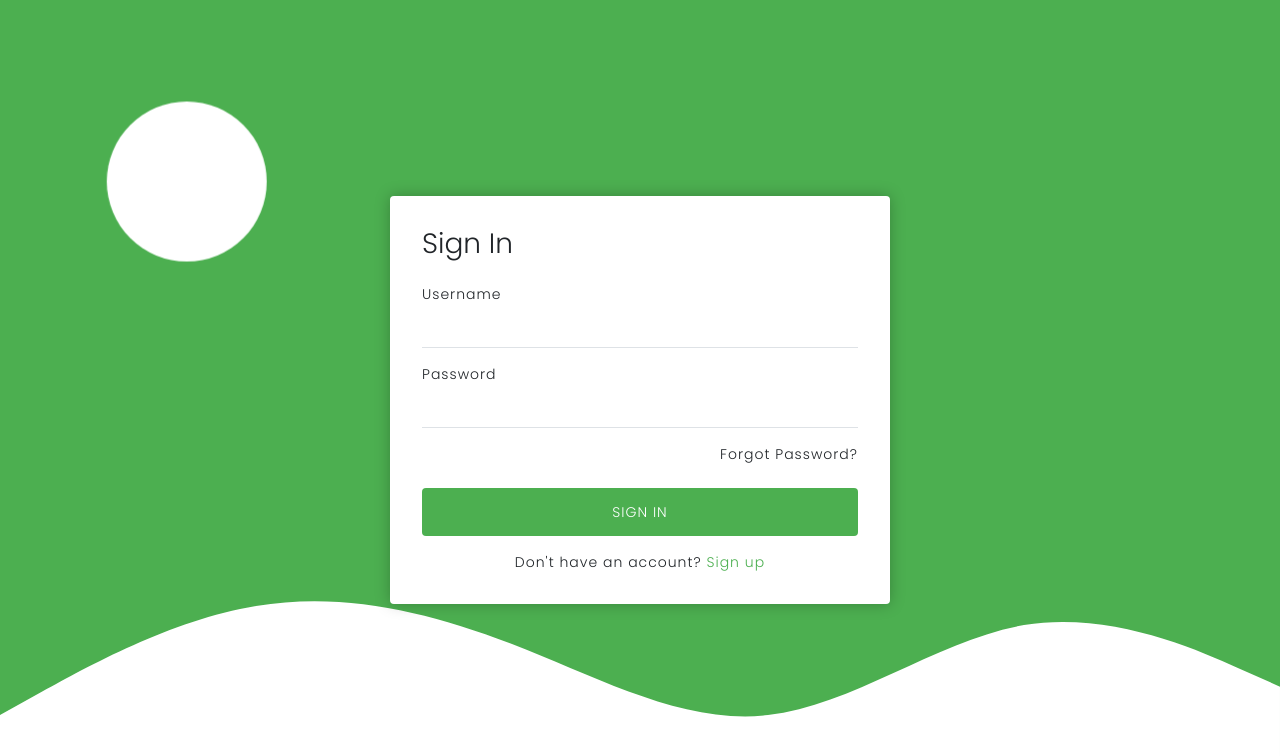
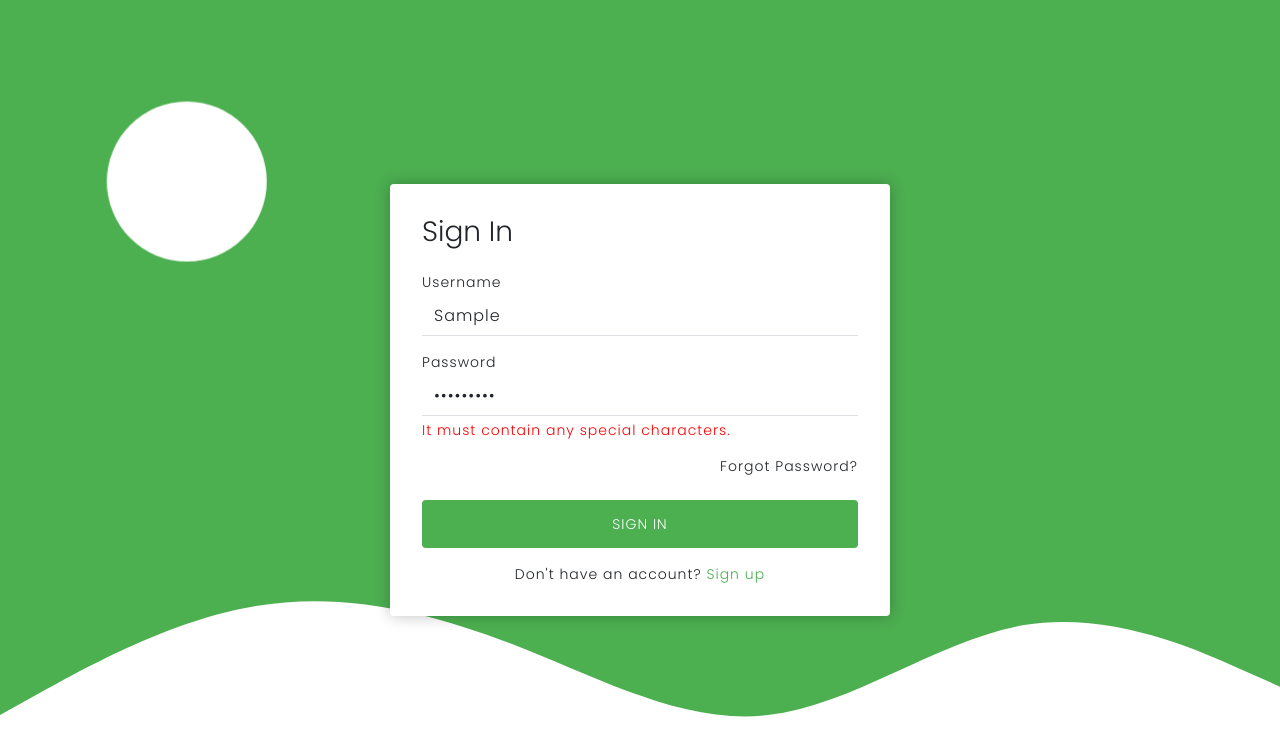
Before and after one commit to simonvillarin/angular-revalida4, an Angular app: page /login in a window 1280 px wide. Both pictures are taken after typing "Sample", "Sample123" into the empty fields and a click on the button "SIGN IN". Shown: the top 756 px of the page. Built offline with nearby package versions, Linux system fonts and the light colour scheme; no server answers.

Commit message:
Add special characters validation

```diff
--- a/src/app/modules/login/pages/login/login.component.html
+++ b/src/app/modules/login/pages/login/login.component.html
@@ -53,6 +53,9 @@
             <div *ngIf="password?.errors?.['hasNumber']">
               It must contain a number.
             </div>
+            <div *ngIf="password?.errors?.['hasSymbol']">
+              It must contain any special characters.
+            </div>
           </div>
         </div>
         <div class="forgot-password">Forgot Password?</div>
--- a/src/app/modules/login/pages/login/login.component.ts
+++ b/src/app/modules/login/pages/login/login.component.ts
@@ -10,6 +10,7 @@ import {
   hasLowercaseValidator,
   hasNumberValidator,
   hasUppercaseValidator,
+  hasSymbolValidator
 } from '../../../validators/custom.validator';
 import { LoginService } from '../../services/login.service';
 
@@ -39,6 +40,7 @@ export class LoginComponent implements OnInit {
           hasLowercaseValidator(),
           hasNumberValidator(),
           hasUppercaseValidator(),
+          hasSymbolValidator(),
         ],
       ],
     });
```
